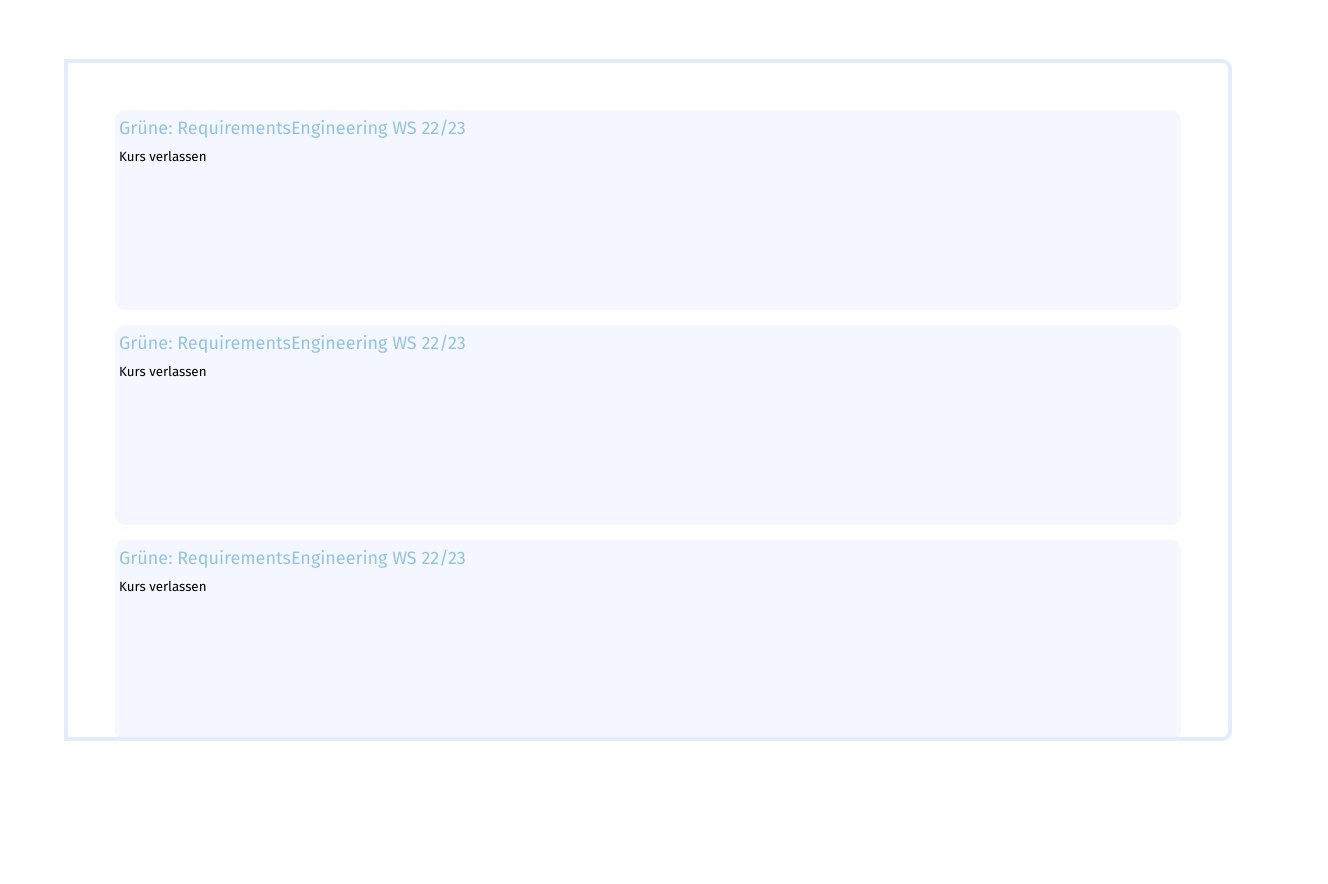
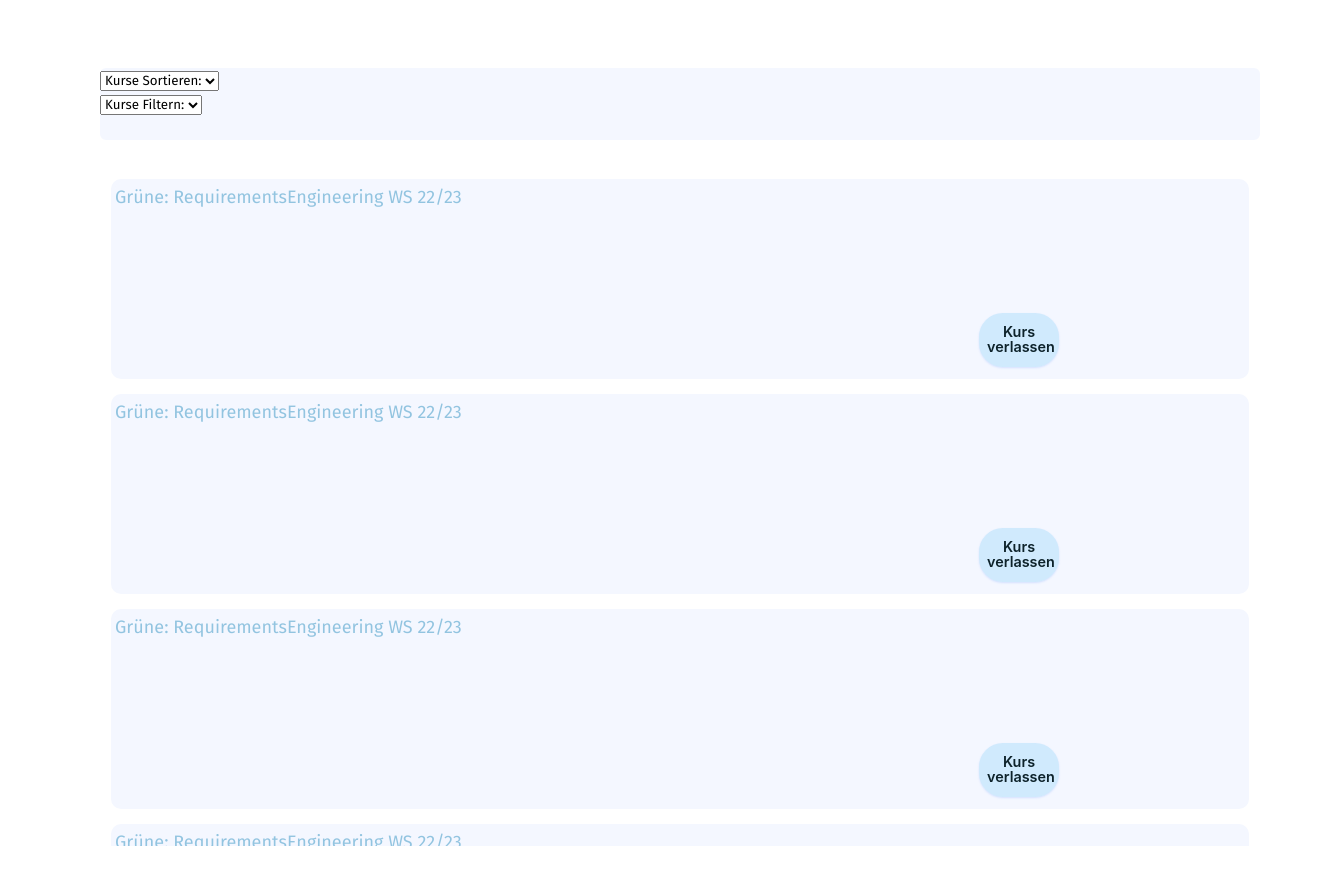
Before and after one commit to RYChiy/Dashboard_Elle, a Vue app in the folder Elle/: page / in a window 1280 px wide. Shown: the top 884 px of the page, 1328 px wide, since content can reach past the window. Before the commit the page ends 800 px from the top, so only its background shows below. Built offline with nearby package versions, Linux system fonts and the light colour scheme.

Commit message:
kurseuebersicht und filter/suchoption hinzugefügt

```diff
--- a/Elle/src/components/Kurse.vue
+++ b/Elle/src/components/Kurse.vue
@@ -1,63 +1,165 @@
 <template>
   <main>
+    <div class="suche">
+        <div class="custom-select" style="width:200px;">
+  <select>
+    <option value="0">Kurse Sortieren:</option>
+    <option value="1">Audi</option>
+    <option value="2">BMW</option>
+    <option value="3">Citroen</option>
+    <option value="4">Ford</option>
+    <option value="5">Honda</option>
+    <option value="6">Jaguar</option>
+    <option value="7">Land Rover</option>
+    <option value="8">Mercedes</option>
+    <option value="9">Mini</option>
+    <option value="10">Nissan</option>
+    <option value="11">Toyota</option>
+    <option value="12">Volvo</option>
+  </select>
+</div>
+        <div class="custom-select" style="width:200px;">
+  <select>
+    <option value="0">Kurse Filtern:</option>
+    <option value="1">Audi</option>
+    <option value="2">BMW</option>
+    <option value="3">Citroen</option>
+    <option value="4">Ford</option>
+    <option value="5">Honda</option>
+    <option value="6">Jaguar</option>
+    <option value="7">Land Rover</option>
+    <option value="8">Mercedes</option>
+    <option value="9">Mini</option>
+    <option value="10">Nissan</option>
+    <option value="11">Toyota</option>
+    <option value="12">Volvo</option>
+  </select>
+</div>
+    </div>
+
+
+      <div class="kursuebersicht">
         <div class="title">
           <p>Grüne: RequirementsEngineering WS 22/23</p>
           <div class="content">
-
-            <button> Kurs verlassen</button>
-
+            <button class="button-81">Kurs verlassen</button>
           </div>
-
         </div>
         <div class="title">
           <p>Grüne: RequirementsEngineering WS 22/23</p>
           <div class="content">
-
-            <button> Kurs verlassen</button>
-
+            <button class="button-81">Kurs verlassen</button>
           </div>
-
         </div>
         <div class="title">
           <p>Grüne: RequirementsEngineering WS 22/23</p>
           <div class="content">
-
-            <button> Kurs verlassen</button>
-
+            <button class="button-81">Kurs verlassen</button>
           </div>
-
+        </div>
+        <div class="title">
+          <p>Grüne: RequirementsEngineering WS 22/23</p>
+          <div class="content">
+            <button class="button-81">Kurs verlassen</button>
+          </div>
+        </div>
       </div>
 
   </main>
-
 </template>
 
- <script >
-
-
+<script>
 export default {
-
   name: "Kurse",
-  components: {
-
-  }}
+  components: {},
+};
 </script>
 
 <style lang="scss">
- .title{
+.suche {
+   margin-bottom: 20px ;
+  border: 4px solid #ffffff;
+  border-radius: 10px 10px 10px 10px;
+  height: 80px;
+  background-color: #f4f7ff;
+}
+
+.title {
   font-size: large;
- border: 4px solid #F4F7FF;
+  border: 4px solid #f4f7ff;
   border-radius: 10px 10px 10px 10px;
-background-color: #F4F7FF;
-color: #92C4E0;
+  background-color: #f4f7ff;
+  color: #92c4e0;
   margin: 15px;
   height: 200px;
 }
 
- .content{
-
+.content {
   font-size: medium;
-    color: #92C4E0;
+  color: #92c4e0;
 }
 
+.button-81 {
+  width: 10vh;
+  background-color: rgba(102, 194, 247, 0.25);
+  border: 0 solid #e2e8f0;
+  border-radius: 1.5rem;
+  box-sizing: border-box;
+  color: #0d222a;
+  cursor: pointer;
+  display: inline-block;
+  font-family: "Basier circle", -apple-system, system-ui, "Segoe UI", Roboto,
+    "Helvetica Neue", Arial, "Noto Sans", sans-serif, "Apple Color Emoji",
+    "Segoe UI Emoji", "Segoe UI Symbol", "Noto Color Emoji";
+  font-size: 1.1rem;
+  font-weight: 600;
+  line-height: 1;
+  padding: 0.8rem 0.5rem;
+  text-align: center;
+  text-decoration: none rgba(244, 247, 255, 255) solid;
+  text-decoration-thickness: auto;
+  transition: all 0.1s cubic-bezier(0.4, 0, 0.2, 1);
+  box-shadow: 0px 1px 2px rgba(118, 162, 255, 0.25);
+  user-select: none;
+  -webkit-user-select: none;
+  touch-action: manipulation;
+  margin-left: 60em;
+  margin-top: 7em;
+}
+.button-81:hover {
+  background-color: rgba(0, 159, 252, 0.25);
+  color: rgb(0, 0, 0);
+}
+@media (min-width: 768px) {
+  .button-81 {
+    font-size: 0.9rem;
+    padding: 0.8rem 0.5rem;
+  }
+}
+@media (min-width: 768px) {
+  .button-81 {
+    font-size: 0.9rem;
+    padding: 0.8rem 0.5rem;
+  }
+}
+
+.kursuebersicht {
+  box-sizing: border-box;
+
+  width: 1168px;
+  height: 682px;
+
+  /* White */
+
+  background: #ffffff;
+  /* White */
+
+  border: 4px solid #e4ebfd;
+  border-radius: 0px 10px 10px 0px;
+
+  overflow: scroll;
+  overflow-x: hidden;
+}
+
+
 </style>
--- a/Elle/src/views/homepage.vue
+++ b/Elle/src/views/homepage.vue
@@ -2,10 +2,8 @@
 	<main>
 
 
-    <div class="kursuebersicht">
 
-      <Kurse />
-    </div>
+    <Kurse/>
 
   </main>
 
@@ -40,11 +38,10 @@ height: 682px;
 background: #FFFFFF;
 /* White */
 
-border: 4px solid #e4ebfd;
+border: 4px  ;
 border-radius: 0px 10px 10px 0px;
 
-overflow:scroll;
-    overflow-x:hidden;
+
 }
 
  </style>
```
Lines whose indentation alone changed are shown as unchanged.
